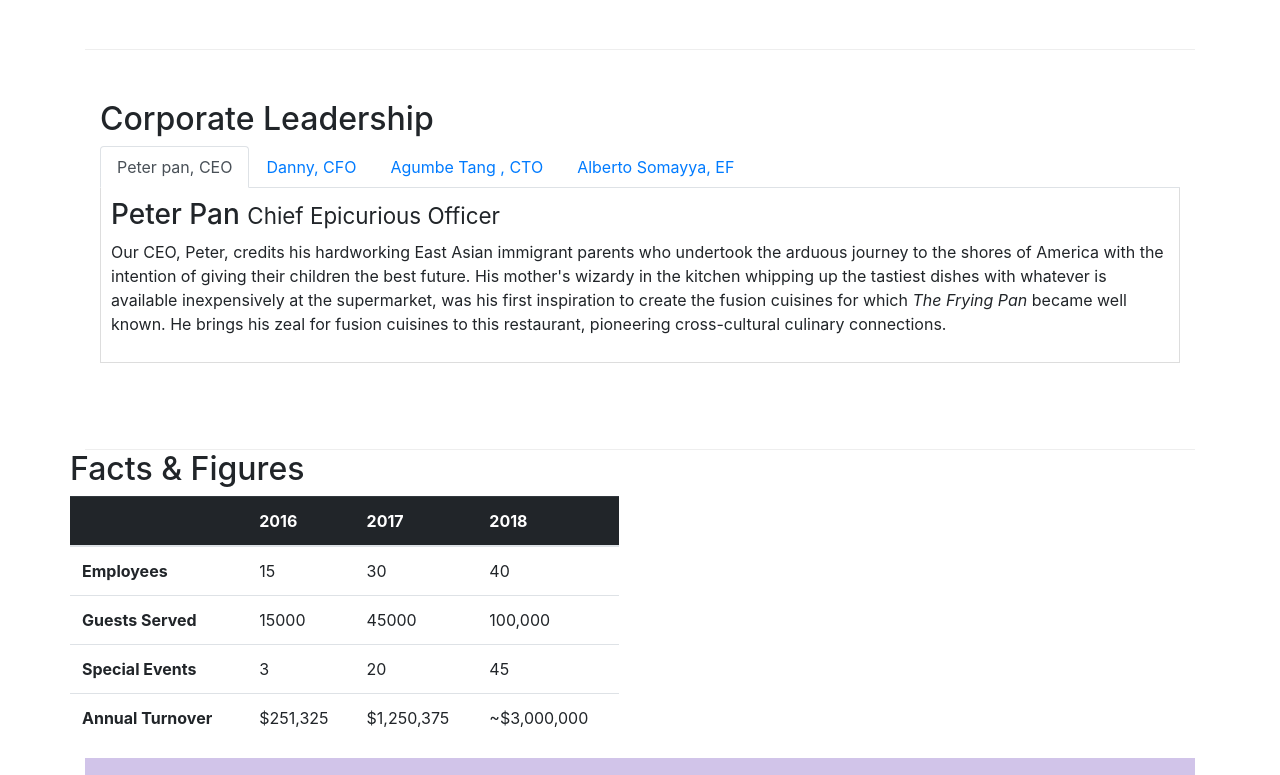
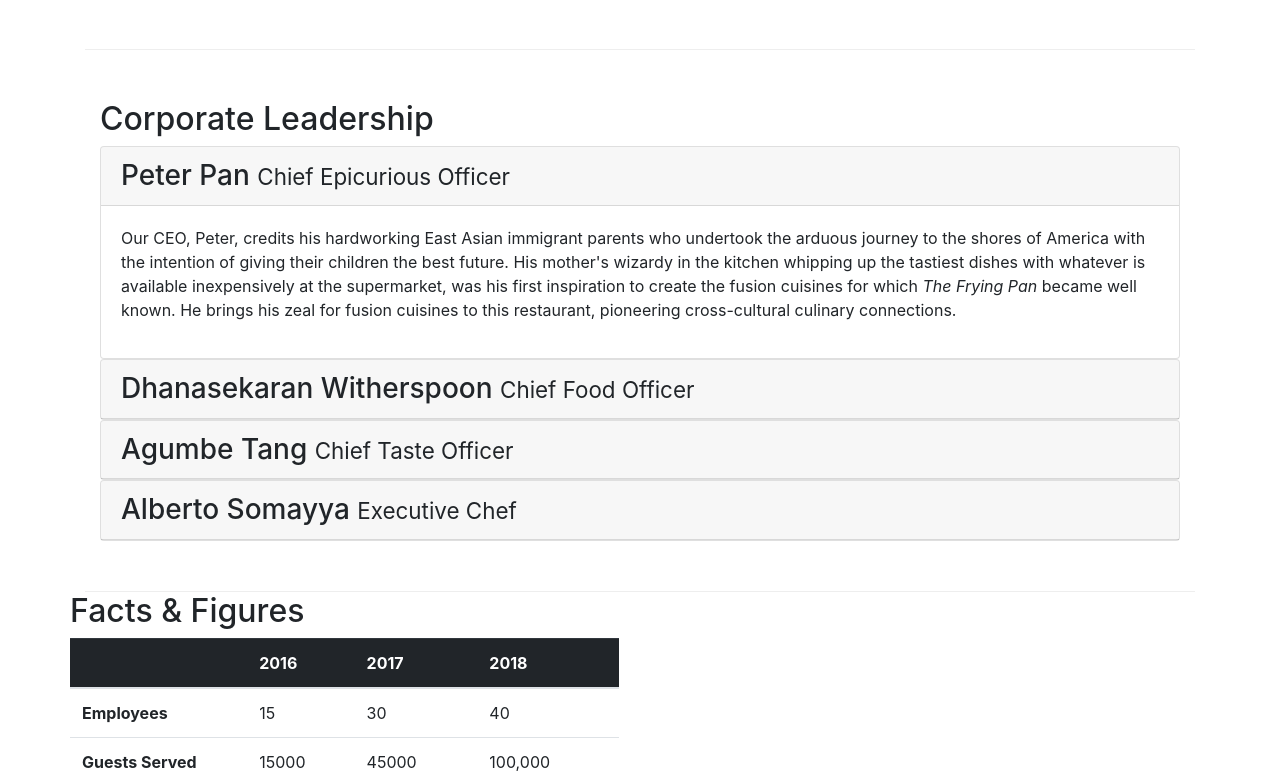
Before and after one commit to sahilgrover306/restaurant, a website: page aboutus.html in a window 1280 px wide. Shown: the part 922-1697 px from the top of the page. Drawn offline with nearby package versions, Linux system fonts and the light colour scheme.

Commit message:
Accordion

```diff
--- a/aboutus.html
+++ b/aboutus.html
@@ -98,31 +98,65 @@
 
 
         <div class="row row-content">
-            <div class="col-12 col-sm">
+            <div class="col-12">
                 <h2>Corporate Leadership</h2>
-        <ul class="nav nav-tabs">
-            <li class="nav-item"><a class="nav-link active" href="#peter" role="tab" data-toggle="tab">Peter pan, CEO</a></li>
-            <li class="nav-item"><a class="nav-link" href="#danny" role="tab" data-toggle="tab">Danny, CFO</a></li>
-            <li class="nav-item"><a class="nav-link " href="#agumbe" role="tab" data-toggle="tab">Agumbe Tang , CTO</a></li>
-            <li class="nav-item"><a class="nav-link " href="#alberto" role="tab" data-toggle="tab">Alberto Somayya, EF</a></li>
-        </ul>
-        <div class="tab-content">
-            <div role="tabpanel" class="tab-pane fade show active" id="peter">
-                <h3>Peter Pan <small>Chief Epicurious Officer</small></h3>
+        <div id="accordion">
+        <div class="card">
+                        <div class="card-header" role="tab" id="peterhead">
+                        <h3 class="mb-0">
+                            <a data-toggle="collapse" data-target="#peter">
+                            Peter Pan <small>Chief Epicurious Officer</small>
+                            </a>
+                        </h3>
+                        </div>
+                        <div class="collapse show" id="peter" data-parent="#accordion">
+                            <div class="card-body">
                                   <p class="d-none d-sm-block">Our CEO, Peter, credits his hardworking East Asian immigrant parents who undertook the arduous journey to the shores of America with the intention of giving their children the best future. His mother's wizardy in the kitchen whipping up the tastiest dishes with whatever is available inexpensively at the supermarket, was his first inspiration to create the fusion cuisines for which <em>The Frying Pan</em> became well known. He brings his zeal for fusion cuisines to this restaurant, pioneering cross-cultural culinary connections.</p>
                             </div>
-            <div role="tabpanel" class="tab-pane fade " id="danny">
-                <h3>Dhanasekaran Witherspoon <small>Chief Food Officer</small></h3>
+                        </div>
+                    </div>
+                                <div class="card">
+                            <div class="card-header" role="tab" id="dannyhead">
+                            <h3 class="mb-0">
+                                <a class="collapsed" data-toggle="collapse" data-target="#danny">
+                                Dhanasekaran Witherspoon <small>Chief Food Officer</small>
+                                </a>
+                            </h3>
+                        </div>
+                        <div class="collapse" id="danny" data-parent="#accordion">
+                            <div class="card-body">
                                 <p class="d-none d-sm-block">Our CFO, Danny, as he is affectionately referred to by his colleagues, comes from a long established family tradition in farming and produce. His experiences growing up on a farm in the Australian outback gave him great appreciation for varieties of food sources. As he puts it in his own words, <em>Everything that runs, wins, and everything that stays, pays!</em></p>
                             </div>
-            <div role="tabpanel" class="tab-pane fade " id="agumbe">
-                <h3>Agumbe Tang <small>Chief Taste Officer</small></h3>
+                        </div>
+                    </div>
+                    <div class="card">
+                            <div class="card-header" role="tab" id="agumbehead">
+                            <h3 class="mb-0">
+                                <a class="collapsed" data-toggle="collapse" data-target="#agumbe">
+                                Agumbe Tang <small>Chief Taste Officer</small>
+                                </a>
+                            </h3>
+                        </div>
+                        <div class="collapse" id="agumbe" data-parent="#accordion">
+                            <div class="card-body">
                                  <p  class="d-none d-sm-block">Blessed with the most discerning gustatory sense, Agumbe, our CTO, personally ensures that every dish that we serve meets his exacting tastes. Our chefs dread the tongue lashing that ensues if their dish does not meet his exacting standards. He lives by his motto, <em>You click only if you survive my lick.</em></p>
                             </div>
-            <div role="tabpanel" class="tab-pane fade " id="alberto">
-                <h3>Alberto Somayya <small>Executive Chef</small></h3>
+                        </div>
+                    </div>
+                    <div class="card">
+                            <div class="card-header" role="tab" id="albertohead">
+                            <h3 class="mb-0">
+                                <a class="collapsed" data-toggle="collapse" data-target="#alberto">
+                                Alberto Somayya <small>Executive Chef</small>
+                                </a>
+                            </h3>
+                        </div>
+                        <div class="collapse" id="alberto" data-parent="#accordion">
+                            <div class="card-body">
                                 <p  class="d-none d-sm-block">Award winning three-star Michelin chef with wide International experience having worked closely with whos-who in the culinary world, he specializes in creating mouthwatering Indo-Italian fusion experiences. He says, <em>Put together the cuisines from the two craziest cultures, and
                 you get a winning hit! Amma Mia!</em></p>
+                            </div>
+                        </div>
                     </div>
        </div>
         </div>
```
Also changed, not shown: index.html (+1 -0 lines). Lines whose indentation alone changed are shown as unchanged.
